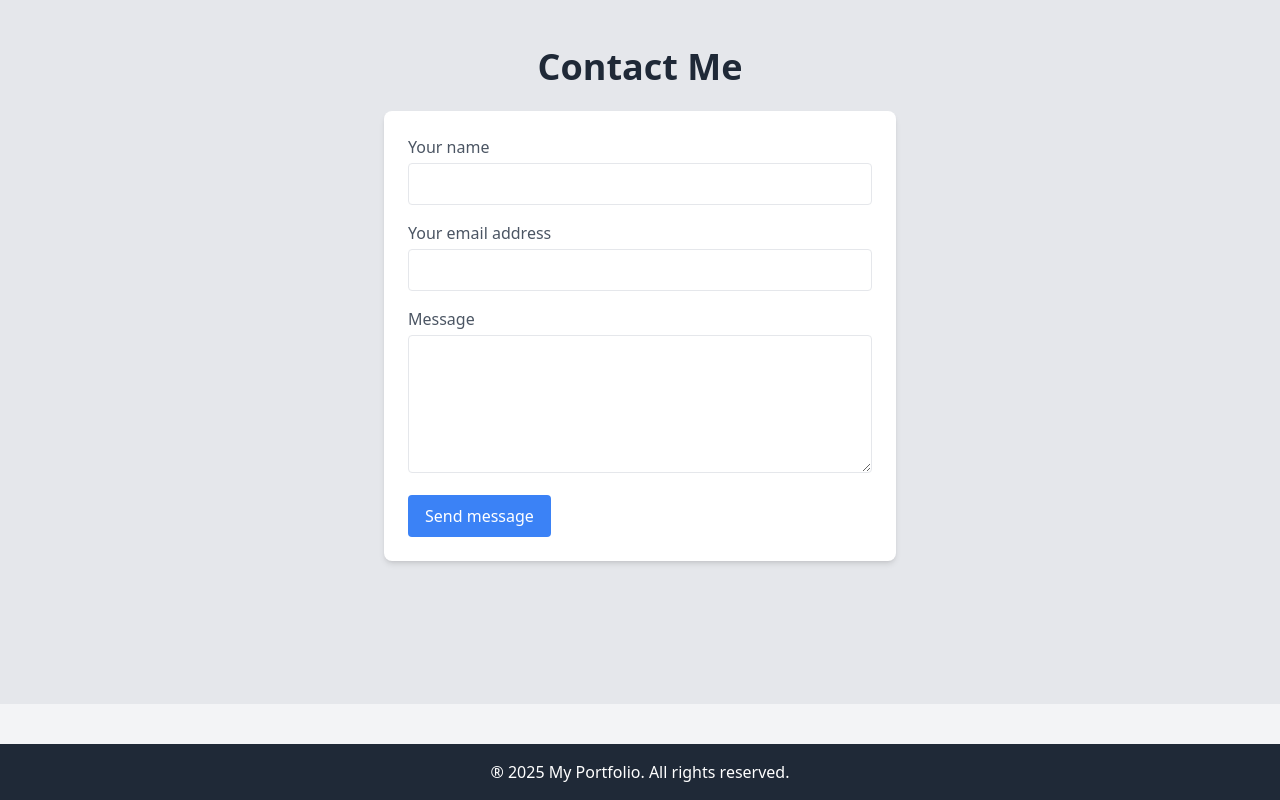
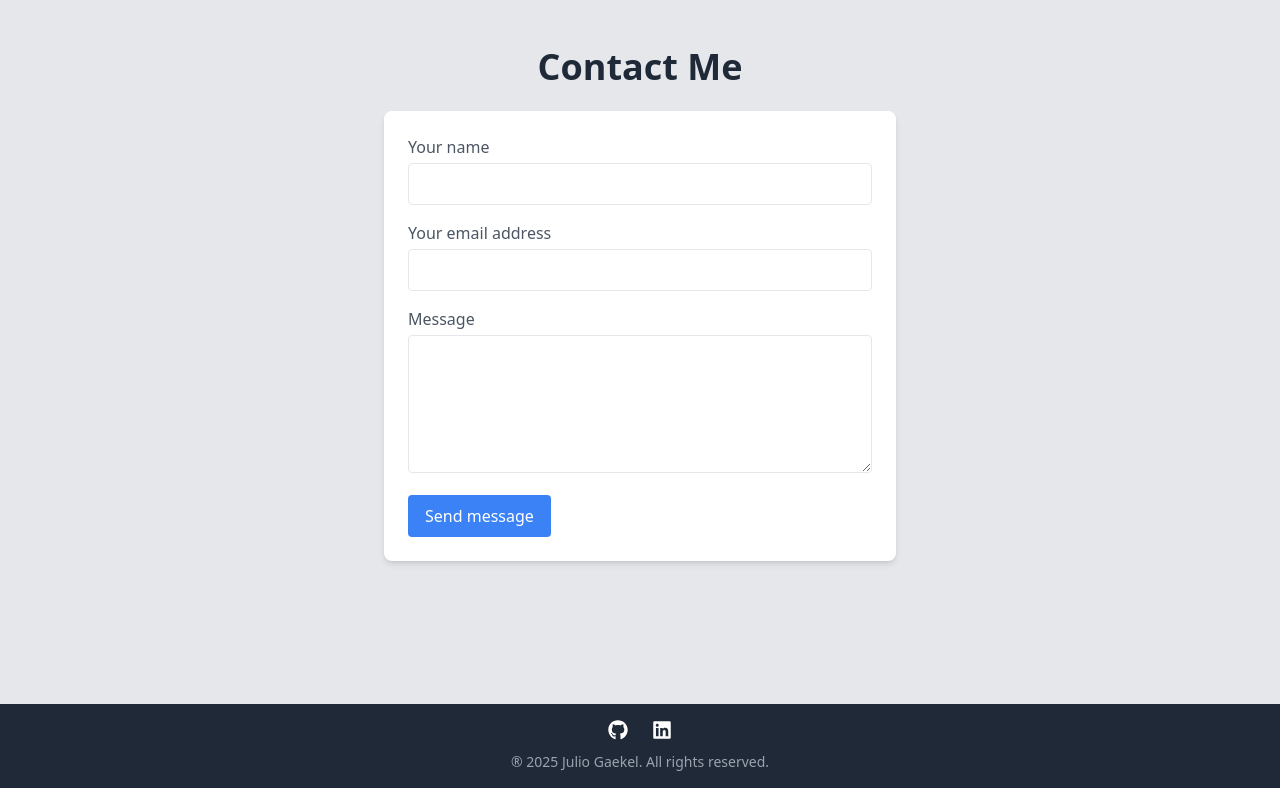
Before and after one commit to JulioGaekel/my-portfolio, a React (Vite) app: page /contact in a window 1280 px wide. Shown: the part 196-996 px from the top of the page. Built offline with nearby package versions, Linux system fonts and the light colour scheme.

Commit message:
Add social media links

```diff
--- a/src/components/Footer.jsx
+++ b/src/components/Footer.jsx
@@ -1,7 +1,27 @@
+import { FaGithub, FaLinkedin, FaXing } from "react-icons/fa";
+
 const Footer = () => {
     return (
-        <footer className="bg-gray-800 text-white text-center p-4 mt-10">
-            <p>® 2025 My Portfolio. All rights reserved.</p>
+        <footer className="bg-gray-800 text-white text-center py-4">
+            <div className="flex justify-center gap-6 mb-3 text-xl">
+                <a
+                    href="https://github.com/JulioGaekel"
+                    target="_blank"
+                    rel="noopener noreferrer"
+                    className="hover:text-gray-400 transition"
+                >
+                    <FaGithub />
+                </a>
+                <a
+                    href="https://www.linkedin.com/in/julio-gaekel/"
+                    target="_blank"
+                    rel="noopener noreferrer"
+                    className="hover:text-gray-400 transition"
+                >
+                    <FaLinkedin />
+                </a>
+            </div>
+            <p className="text-sm text-gray-400">® {new Date().getFullYear()} Julio Gaekel. All rights reserved. </p>
         </footer>
     );
 };
```
